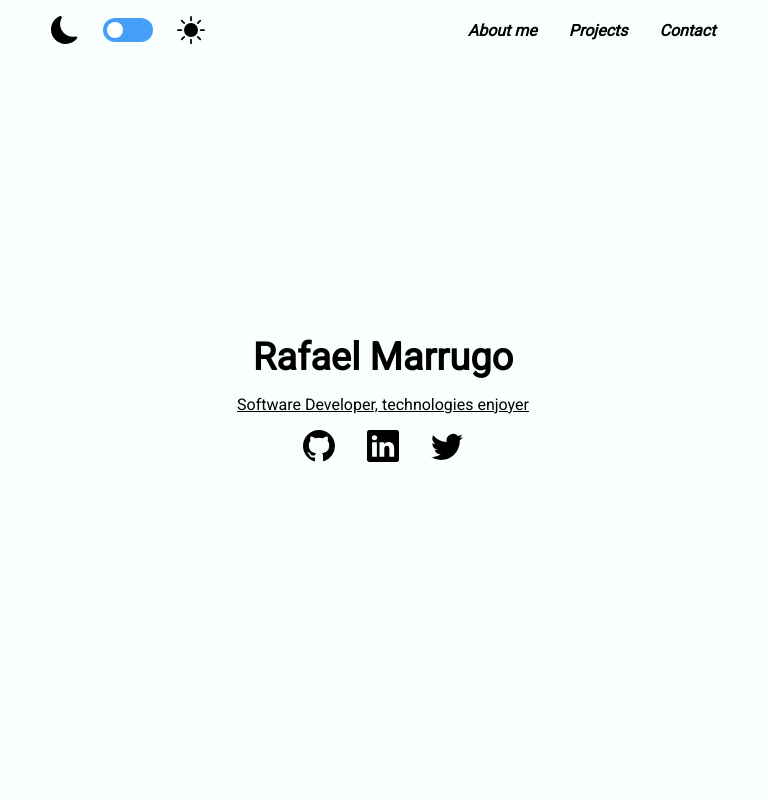
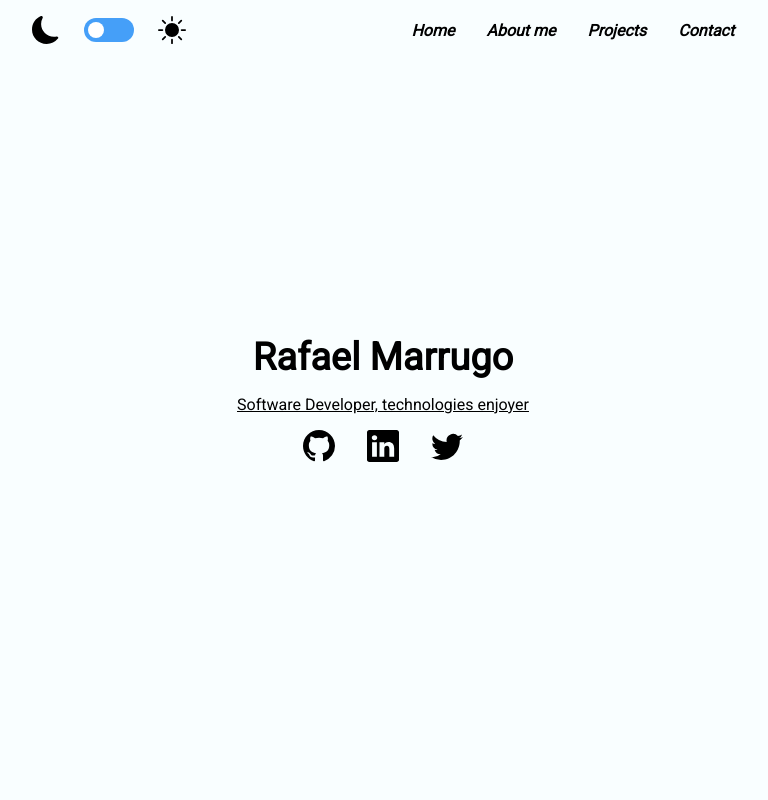
Before and after one commit to GalassoX/portafolio, a React (Create React App) app: page / in a window 1280 px wide. Shown: the top 800 px of the page, without its empty margins (257-1025 px from the left). Built offline with nearby package versions, Linux system fonts and the light colour scheme.

Commit message:
add: navigation page

```diff
--- a/src/components/About/About.jsx
+++ b/src/components/About/About.jsx
@@ -14,7 +14,7 @@ const About = () => {
     }, []);
 
     return (
-        <section className={styles.main}>
+        <section className={styles.main} id='about'>
             <h1>About me</h1>
             <div className={styles.description}>
                 <p id='d-text'></p>
--- a/src/components/NavBar/NavBar.jsx
+++ b/src/components/NavBar/NavBar.jsx
@@ -10,9 +10,10 @@ const NavBar = () => {
                 <ChangeMode />
             </div>
             <div className={styles.links}>
-                <a href="#about"><i><b>About me</b></i></a>
-                <a href="#projects"><i><b>Projects</b></i></a>
-                <a href="#contact"><i><b>Contact</b></i></a>
+                <a href="/#"><i><b>Home</b></i></a>
+                <a href="/#about"><i><b>About me</b></i></a>
+                <a href="/#projects"><i><b>Projects</b></i></a>
+                <a href="/#contact"><i><b>Contact</b></i></a>
             </div>
         </nav>
     )
```
